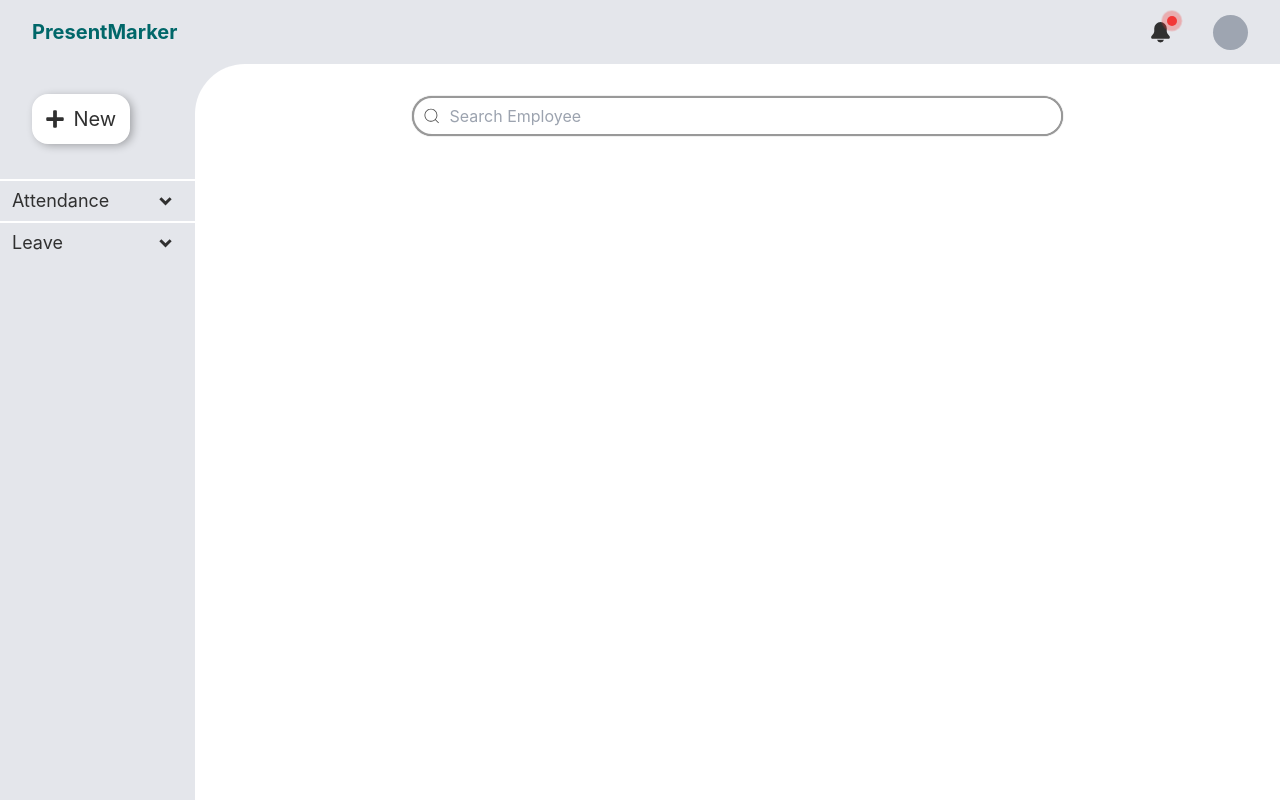
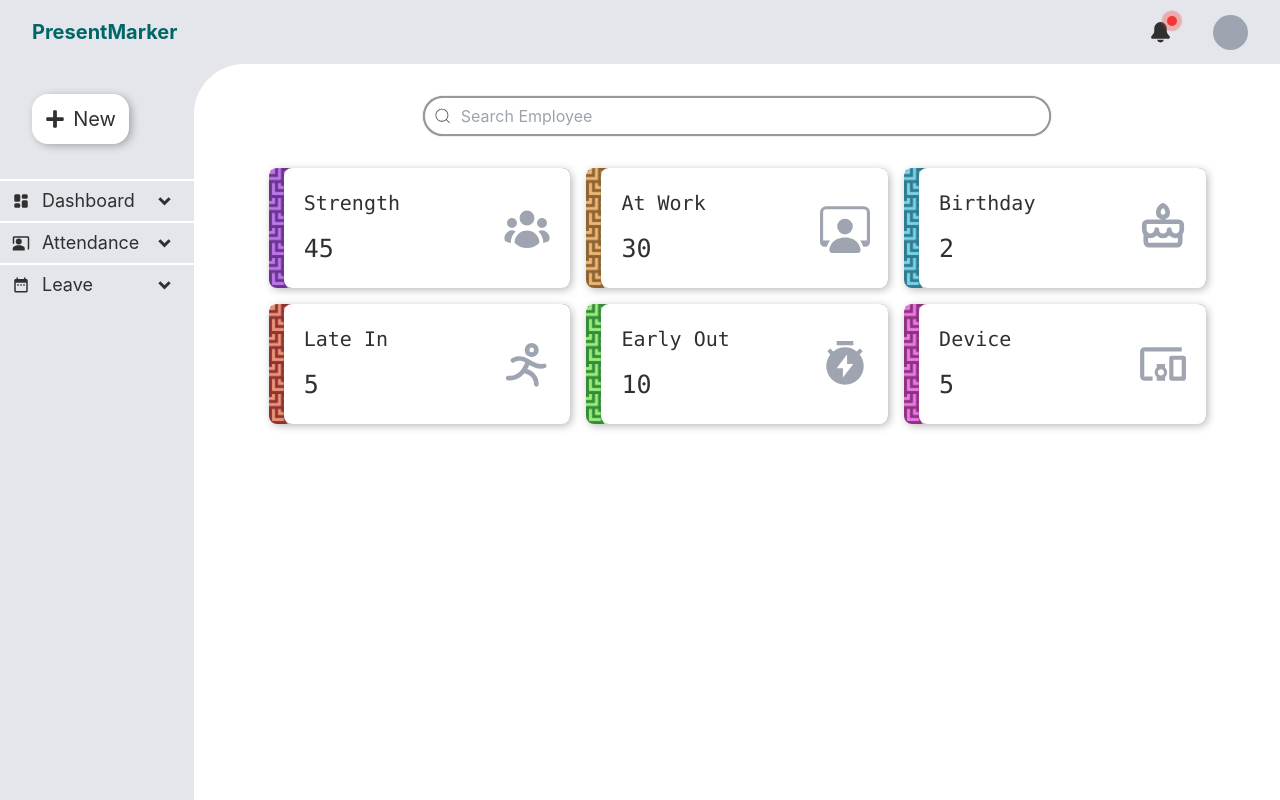
Before and after one commit to gajendranasokkumar/Attendance-frontend, a React (Vite) app: page / in a window 1280 px wide. Built offline with nearby package versions, Linux system fonts and the light colour scheme.

Commit message:
added options button

```diff
--- a/src/App.css
+++ b/src/App.css
@@ -126,6 +126,10 @@ body {
   transition: all 0.3s ease;
 }
 
+.transition-2 {
+  transition: all 0.2s ease;
+}
+
 .rotate{
   transform: rotate(180deg);
 }
--- a/src/Content.jsx
+++ b/src/Content.jsx
@@ -1,12 +1,30 @@
 import React from 'react'
 import SearchBar from './SearchBar'
 import { CiSearch } from "react-icons/ci";
+import MainOptions from './MainOptions';
+import { HiMiniUserGroup } from "react-icons/hi2";
+import { BsPersonWorkspace } from "react-icons/bs";
+import { PiCakeBold } from "react-icons/pi";
+import { PiPersonSimpleRunBold } from "react-icons/pi";
+import { RiTimerFlashFill } from "react-icons/ri";
+import { MdOutlineDevicesOther } from "react-icons/md";
+
+
+
 
 const Content = () => {
     return (
         <>
-            <div className='h-[92vh] w-[100%] bg-white rounded-tl-[50px]'>
+            <div className='h-[92vh] w-[100%] bg-white rounded-tl-[50px] px-5'>
                 <SearchBar placeholder={"Search Employee"} icon={<CiSearch className='h-[20px] w-[20px]' />} />
+                <div className='h-auto w-[100%] px-5 mt-8 flex gap-4 flex-wrap justify-center'>
+                    <MainOptions value={45} boxName={"Strength"} background={"violetSvg"} icon={<HiMiniUserGroup />} />
+                    <MainOptions value={30} boxName={"At Work"} background={"orangeSvg"} icon={<BsPersonWorkspace />}  />
+                    <MainOptions value={2} boxName={"Birthday"} background={"lightBlueSvg"} icon={<PiCakeBold />} />
+                    <MainOptions value={5} boxName={"Late In"} background={"redSvg"} icon={<PiPersonSimpleRunBold />} />
+                    <MainOptions value={10} boxName={"Early Out"} background={"greenSvg"} icon={<RiTimerFlashFill />} />
+                    <MainOptions value={5} boxName={"Device"} background={"pinkSvg"} icon={<MdOutlineDevicesOther />}  />
+                </div>
             </div>
         </>
     )
--- a/src/ExpandBox.jsx
+++ b/src/ExpandBox.jsx
@@ -2,7 +2,7 @@ import React, { useEffect } from 'react'
 import { RiArrowDropDownLine } from "react-icons/ri";
 
 
-const ExpandBox = ({ number, name }) => {
+const ExpandBox = ({ number, name, icon }) => {
 
     useEffect(() => {
         const toggleButton = document.getElementById(`toggleButton${number}`);
@@ -30,7 +30,7 @@ const ExpandBox = ({ number, name }) => {
         <>
             <div className='hover:cursor-pointer border-t-2 border-t-white text-deepLightBlack hover:bg-bgGreen'>
                 <button id={"toggleButton" + number} className='w-[100%] hover:bg-bgGreen h-[40px] flex items-center px-3 hover:text-white text-lg'>
-                    {name} <RiArrowDropDownLine id={'arrow' + number} className='h-[60px] w-[35px] ml-auto' />
+                    <span className='mr-3'>{icon}</span>{name} <RiArrowDropDownLine id={'arrow' + number} className='h-[60px] w-[35px] ml-auto' />
                 </button>
                 <div id={'box' + number} className='w-[100%] h-auto bg-white transition-all hidden'>
                     <ul className='flex justify-center flex-col text-[15px] font-semibold '>
--- /dev/null
+++ b/src/MainOptions.jsx
@@ -0,0 +1,22 @@
+import React, { useEffect } from 'react'
+
+const MainOptions = ({ background, boxName, value, icon }) => {
+
+    return (
+        <>
+            <div id='parentBG' className={`h-[120px] w-[30%] flex justify-end rounded-lg shadow-[2px_2px_10px_-1px_rgba(0,0,0,0.33)] ${background} bg-scroll group`}>
+                <div className='h-full w-[95%] bg-white rounded-e-lg rounded-s-lg group-hover:w-[92%] transition-2 cursor-pointer flex'>
+                    <div className='w-[70%] h-full p-5 text-deepLightBlack font-mono font-medium'>
+                        <p className='text-[20px]'>{boxName}</p>
+                        <p className='text-[25px] mt-3'>{value}</p>
+                    </div>
+                    <div className='min-w-[30%] h-full grid place-content-center'>
+                        <span className='text-[50px] text-grey'>{icon}</span>
+                    </div>
+                </div>
+            </div>
+        </>
+    )
+}
+
+export default MainOptions
--- a/src/NewButton.jsx
+++ b/src/NewButton.jsx
@@ -7,7 +7,7 @@ const NewButton = () => {
         <>
         <div className=' relative w-[50%] h-[50px] bg-white ml-8 mb-5 rounded-2xl shadow-[3px_2px_10px_-1px_rgba(0,0,0,0.33)] shadow-2xl hover:cursor-pointer flex justify-center items-center text-[20px] text-deepLightBlack group'>
             <FaPlus className='mr-2'/> New
-            <div className='absolute w-[200px] h-auto bg-white  top-12 left-8 invisible group-hover:visible transition-all shadow-lightGrey shadow-[7px_8px_20px_-1px_rgba(0,0,0,0.33)] rounded'>
+            <div className='absolute w-[200px] h-auto bg-white  top-12 left-8 invisible group-hover:visible transition-all shadow-lightGrey shadow-[7px_8px_20px_-1px_rgba(0,0,0,0.33)] rounded z-10'>
                 <ul className='flex justify-center flex-col text-[15px] font-semibold rounded'>
                     <li className='text-center odd:border-b-[1px] border-lightGrey h-[40px] flex justify-center items-center hover:bg-bgGreen hover:text-white rounded-t'>Add Employee</li>
                     <li className='text-center h-[40px] flex justify-center items-center hover:bg-bgGreen hover:text-white rounded-b'>Add Manager</li>
--- a/src/Sidebar.jsx
+++ b/src/Sidebar.jsx
@@ -1,6 +1,10 @@
 import React from 'react'
 import ExpandBox from './ExpandBox'
 import NewButton from './NewButton'
+import { MdCoPresent } from "react-icons/md";
+import { MdDateRange } from "react-icons/md";
+import { TbLayoutDashboardFilled } from "react-icons/tb";
+
 
 const Sidebar = () => {
     return (
@@ -10,9 +14,9 @@ const Sidebar = () => {
                     <NewButton />
                 </div>
                 <div className='h-[88%] overflow-y-auto'>
-                    <ExpandBox number={1} name={"Attendance"}/>
-                    <ExpandBox number={2} name={"Leave"}/>
-
+                    <ExpandBox number={1} name={"Dashboard"} icon={<TbLayoutDashboardFilled />}/>
+                    <ExpandBox number={2} name={"Attendance"} icon={<MdCoPresent />}/>
+                    <ExpandBox number={3} name={"Leave"} icon={<MdDateRange />}/>
                 </div>
             </div>
         </>
```
